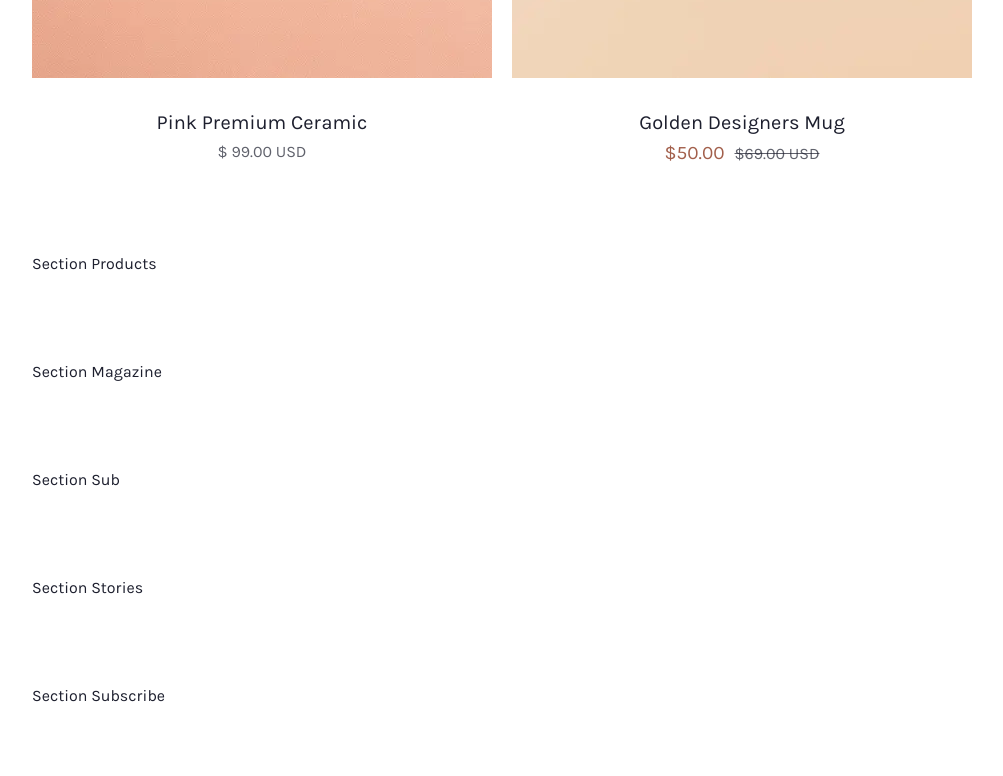
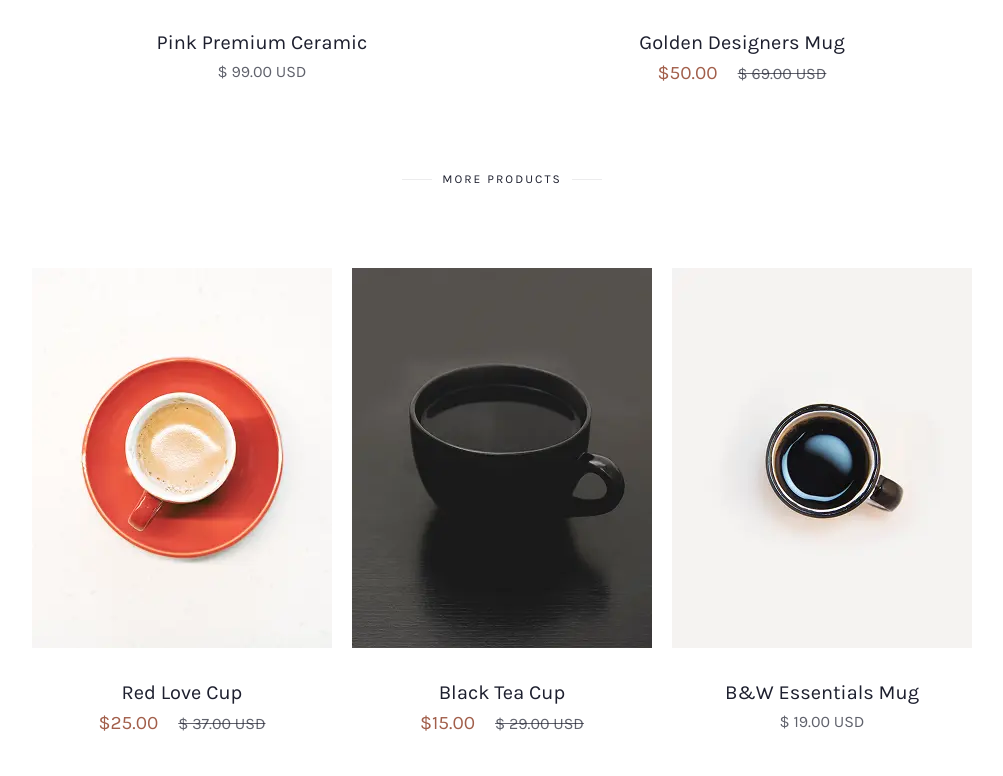
Before and after one commit to LoITWeb/coffeestyle, a React (Vite) app: page / in a window 1280 px wide. Shown: the part 1664-2440 px from the top of the page, without its empty margins (138-1141 px from the left). Built offline with nearby package versions, Linux system fonts and the light colour scheme.

Commit message:
coffeestyle v2.1

```diff
--- a/src/components/Home/Featured/Featured.css
+++ b/src/components/Home/Featured/Featured.css
@@ -7,39 +7,3 @@
 	grid-template-columns: repeat(2, 1fr);
 	gap: 20px;
 }
-
-.featured-img {
-	margin-bottom: 30px;
-}
-
-.featured-link {
-	display: inline-block;
-	color: var(--text-color);
-}
-
-.featured-text {
-	font-size: 20px;
-	line-height: 150%;
-}
-
-.featured-price {
-	color: var(--text-accent);
-}
-
-.featured-price-block {
-	display: flex;
-	align-items: center;
-	justify-content: center;
-	gap: 10px;
-}
-
-.featured-price-2 {
-	font-size: 19px;
-	line-height: 168%;
-	color: #a25f4b;
-}
-
-.features-price-no {
-	text-decoration: line-through;
-	color: var(--text-accent);
-}
--- a/src/components/Home/Featured/Featured.jsx
+++ b/src/components/Home/Featured/Featured.jsx
@@ -16,20 +16,25 @@ const Featured = () => {
 						<div className="section-line"></div>
 					</div>
 					<div className="featured-block">
-						<div className="featured-card">
-							<img src={featured_1} alt="Photo" className="featured-img" />
-							<Link className="featured-link" to="#!">
-								<p className="featured-text">Pink Premium Ceramic</p>
-								<p className="featured-price">$ 99.00 USD</p>
+						<div className="card">
+							<img src={featured_1} alt="Photo" className="card-img" />
+							<Link className="card-link" to="#!">
+								<p className="card-text">Pink Premium Ceramic</p>
+								<div className="card-price-block">
+									<p className="card-price-red"></p>
+									<p className="card-price">$ 99.00 USD</p>
+									<p className="card-price-line"></p>
+								</div>
 							</Link>
 						</div>
-						<div className="featured-card">
-							<img src={featured_2} alt="Photo" className="featured-img" />
-							<Link className="featured-link" to="#!">
-								<p className="featured-text">Golden Designers Mug</p>
-								<div className="featured-price-block">
-									<p className="featured-price-2">$50.00</p>
-									<p className="features-price-no">$69.00 USD</p>
+						<div className="card">
+							<img src={featured_2} alt="Photo" className="card-img" />
+							<Link className="card-link" to="#!">
+								<p className="card-text">Golden Designers Mug</p>
+								<div className="card-price-block">
+									<p className="card-price-red">$50.00</p>
+									<p className="card-price"></p>
+									<p className="card-price-line">$ 69.00 USD</p>
 								</div>
 							</Link>
 						</div>
--- a/src/components/Home/Hero/Hero.css
+++ b/src/components/Home/Hero/Hero.css
@@ -1,3 +1,7 @@
+.hero {
+	padding-top: 0;
+}
+
 .hero-content {
 	width: 100%;
 	min-height: 530px;
@@ -47,7 +51,7 @@
 
 .hero-link:hover {
 	color: var(--text-white);
-	background: var(--text-color);
+	background: var(--accent);
 }
 
 .hero-link:active {
--- a/src/components/Home/Magazine/Magazine.css
+++ b/src/components/Home/Magazine/Magazine.css
@@ -0,0 +1,62 @@
+.magazine-block {
+	display: grid;
+	grid-template-columns: repeat(2, 1fr);
+	gap: 80px;
+}
+
+.magazine-grid {
+	width: 460px;
+	height: 280px;
+	display: grid;
+	grid-template-columns: repeat(2, 280px);
+	grid-template-rows: repeat(280px 160px);
+	gap: 10px;
+}
+
+.magazine-img-1 {
+	grid-column: 1 / span 1;
+	grid-row: 1 / span 2;
+}
+
+.magazine-img-2,
+.magazine-img-3 {
+	height: 100%;
+}
+
+.magazine-block-content {
+	width: 300px;
+	display: flex;
+	flex-direction: column;
+	justify-content: space-between;
+}
+
+.magazine-top-text {
+	font-size: 12px;
+	line-height: 150%;
+	letter-spacing: 0.17em;
+	text-transform: uppercase;
+}
+
+.magazine-title {
+	font-size: 36px;
+	line-height: 139%;
+}
+
+.magazine-btn {
+	position: relative;
+	width: 173px;
+	font-size: 12px;
+	line-height: 150%;
+	letter-spacing: 0.17em;
+	text-transform: uppercase;
+	text-align: center;
+	padding: 10px 0;
+	color: var(--text-white);
+	background: var(--text-color);
+	transition: all 190ms ease-in;
+}
+
+.magazine-btn:hover {
+	color: var(--text-color);
+	background: var(--accent);
+}
--- a/src/components/Home/Magazine/Magazine.jsx
+++ b/src/components/Home/Magazine/Magazine.jsx
@@ -1,5 +1,8 @@
 import React from "react";
 import { Link } from "react-router-dom";
+import magazine_1 from "./images/magazine-1.webp";
+import magazine_2 from "./images/magazine-2.webp";
+import magazine_3 from "./images/magazine-3.webp";
 import "./Magazine.css";
 import "./MagazineResponsive.css";
 
@@ -7,7 +10,28 @@ const Magazine = () => {
 	return (
 		<section className="magazine">
 			<div className="container">
-				<h1>Section Magazine</h1>
+				<div className="magazine-content">
+					<div className="section-block">
+						<div className="section-line"></div>
+						<p className="section-title">Buy 2 mugs and get a coffee magazine free</p>
+						<div className="section-line"></div>
+					</div>
+					<div className="magazine-block">
+						<div className="magazine-grid">
+							<img src={magazine_1} alt="Magazine" className="magazine-img-1" />
+							<img src={magazine_2} alt="Magazine" className="magazine-img-2" />
+							<img src={magazine_3} alt="Magazine" className="magazine-img-3" />
+						</div>
+						<div className="magazine-block-content">
+							<p className="magazine-top-text">Premium Offer</p>
+							<h2 className="magazine-title">Get our Coffee Magazine</h2>
+							<p className="magazine-sub-text">
+								The most versatile furniture system ever created. Designed to fit your life.
+							</p>
+							<Link className="magazine-btn" to="#!">Start Shopping</Link>
+						</div>
+					</div>
+				</div>
 			</div>
 		</section>
 	);
--- a/src/components/Home/Products/Products.css
+++ b/src/components/Home/Products/Products.css
@@ -0,0 +1,10 @@
+.products-content {
+	text-align: center;
+}
+
+.products-block {
+	display: grid;
+	grid-template-columns: repeat(3, 1fr);
+	column-gap: 20px;
+	row-gap: 50px;
+}
--- a/src/components/Home/Products/Products.jsx
+++ b/src/components/Home/Products/Products.jsx
@@ -1,13 +1,129 @@
 import React from "react";
 import { Link } from "react-router-dom";
+import product_1 from "./images/product-1.webp";
+import product_2 from "./images/product-2.webp";
+import product_3 from "./images/product-3.webp";
+import product_4 from "./images/product-4.webp";
+import product_5 from "./images/product-5.webp";
+import product_6 from "./images/product-6.webp";
+import product_7 from "./images/product-7.webp";
+import product_8 from "./images/product-8.webp";
+import product_9 from "./images/product-9.webp";
 import "./Products.css";
 import "./ProductsResponsive.css";
 
 const Products = () => {
 	return (
-		<section className="products">
+		<section id="products" className="products">
 			<div className="container">
-				<h1>Section Products</h1>
+				<div className="products-content">
+					<div className="section-block">
+						<div className="section-line"></div>
+						<p className="section-title">More Products</p>
+						<div className="section-line"></div>
+					</div>
+					<div className="products-block">
+						<div className="card">
+							<img src={product_1} alt="Photo" className="card-img" />
+							<Link className="card-link" to="#!">
+								<p className="card-text">Red Love Cup</p>
+								<div className="card-price-block">
+									<p className="card-price-red">$25.00</p>
+									<p className="card-price"></p>
+									<p className="card-price-line">$ 37.00 USD</p>
+								</div>
+							</Link>
+						</div>
+						<div className="card">
+							<img src={product_2} alt="Photo" className="card-img" />
+							<Link className="card-link" to="#!">
+								<p className="card-text">Black Tea Cup</p>
+								<div className="card-price-block">
+									<p className="card-price-red">$15.00</p>
+									<p className="card-price"></p>
+									<p className="card-price-line">$ 29.00 USD</p>
+								</div>
+							</Link>
+						</div>
+						<div className="card">
+							<img src={product_3} alt="Photo" className="card-img" />
+							<Link className="card-link" to="#!">
+								<p className="card-text">B&W Essentials Mug</p>
+								<div className="card-price-block">
+									<p className="card-price-red"></p>
+									<p className="card-price">$ 19.00 USD</p>
+									<p className="card-price-line"></p>
+								</div>
+							</Link>
+						</div>
+						<div className="card">
+							<img src={product_4} alt="Photo" className="card-img" />
+							<Link className="card-link" to="#!">
+								<p className="card-text">Winter Style Mug</p>
+								<div className="card-price-block">
+									<p className="card-price-red"></p>
+									<p className="card-price">$ 25.00 USD</p>
+									<p className="card-price-line"></p>
+								</div>
+							</Link>
+						</div>
+						<div className="card">
+							<img src={product_5} alt="Photo" className="card-img" />
+							<Link className="card-link" to="#!">
+								<p className="card-text">Ceramic Tea</p>
+								<div className="card-price-block">
+									<p className="card-price-red"></p>
+									<p className="card-price">$ 46.00 USD</p>
+									<p className="card-price-line"></p>
+								</div>
+							</Link>
+						</div>
+						<div className="card">
+							<img src={product_6} alt="Photo" className="card-img" />
+							<Link className="card-link" to="#!">
+								<p className="card-text">No Handle Bar Cup</p>
+								<div className="card-price-block">
+									<p className="card-price-red"></p>
+									<p className="card-price">$ 34.00 USD</p>
+									<p className="card-price-line"></p>
+								</div>
+							</Link>
+						</div>
+						<div className="card">
+							<img src={product_7} alt="Photo" className="card-img" />
+							<Link className="card-link" to="#!">
+								<p className="card-text">Espresso Cup by Mugs.co</p>
+								<div className="card-price-block">
+									<p className="card-price-red"></p>
+									<p className="card-price">$ 25.00 USD</p>
+									<p className="card-price-line"></p>
+								</div>
+							</Link>
+						</div>
+						<div className="card">
+							<img src={product_8} alt="Photo" className="card-img" />
+							<Link className="card-link" to="#!">
+								<p className="card-text">Pink Premium Ceramic</p>
+								<div className="card-price-block">
+									<p className="card-price-red"></p>
+									<p className="card-price">$ 99.00 USD</p>
+									<p className="card-price-line"></p>
+								</div>
+							</Link>
+						</div>
+						<div className="card">
+							<img src={product_9} alt="Photo" className="card-img" />
+							<Link className="card-link" to="#!">
+								<p className="card-text">Summer Designer Cup</p>
+								<div className="card-price-block">
+									<p className="card-price-red"></p>
+									<p className="card-price">$ 29.00 USD</p>
+									<p className="card-price-line"></p>
+								</div>
+							</Link>
+						</div>
+					</div>
+				</div>
 			</div>
 		</section>
 	);
--- a/src/styles/base.css
+++ b/src/styles/base.css
@@ -9,6 +9,7 @@
 	--text-color: #1D1F2E;
 	--text-white: #FFFFFF;
 	--text-accent: rgba(29, 31, 46, 0.7);
+	--accent: #A25F4B;
 	--background-color: #FFFFFF;
 }
 
@@ -56,10 +57,12 @@ body {
 	flex: 1 1 auto;
 }
 
+/* Section */
 section {
 	padding-top: 80px;
 }
 
+/* Title */
 .section-block {
 	display: flex;
 	align-items: center;
@@ -80,3 +83,59 @@ section {
 	letter-spacing: 0.17em;
 	text-transform: uppercase;
 }
+
+/* Card */
+.card-img {
+	margin-bottom: 30px;
+}
+
+.card-link {
+	display: block;
+	position: relative;
+	display: inline-block;
+	color: var(--text-color);
+	transition: all 190ms ease-in;
+}
+
+.card-link:hover,
+.card-link:hover .card-text,
+.card-link:hover .card-price-red,
+.card-link:hover .card-price,
+.card-link:hover .card-price-line {
+	color: var(--accent);
+}
+
+.card-link:active {
+	top: 2px;
+}
+
+.card-text {
+	font-size: 20px;
+	line-height: 150%;
+	transition: all 190ms ease-in;
+}
+
+.card-price-block {
+	display: flex;
+	align-items: center;
+	justify-content: center;
+	gap: 10px;
+}
+
+.card-price-red {
+	font-size: 19px;
+	line-height: 168%;
+	color: var(--accent);
+	transition: all 190ms ease-in;
+}
+
+.card-price {
+	color: var(--text-accent);
+	transition: all 190ms ease-in;
+}
+
+.card-price-line {
+	text-decoration: line-through;
+	color: var(--text-accent);
+	transition: all 190ms ease-in;
+}
```
